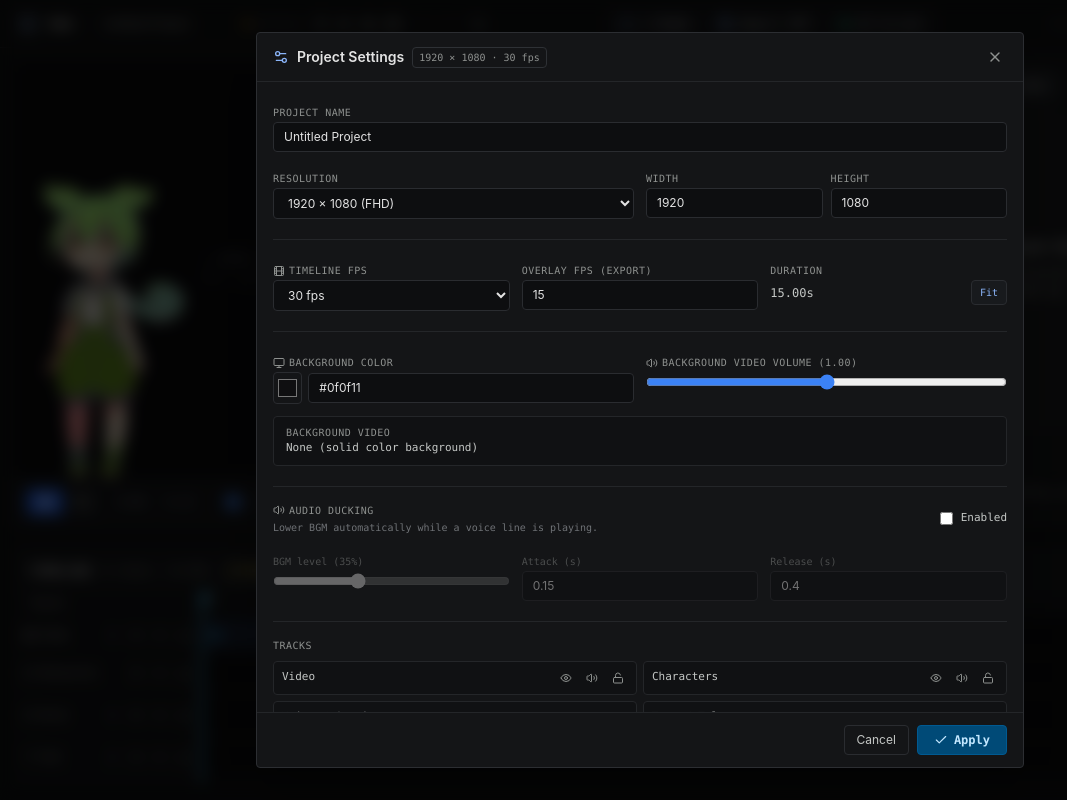
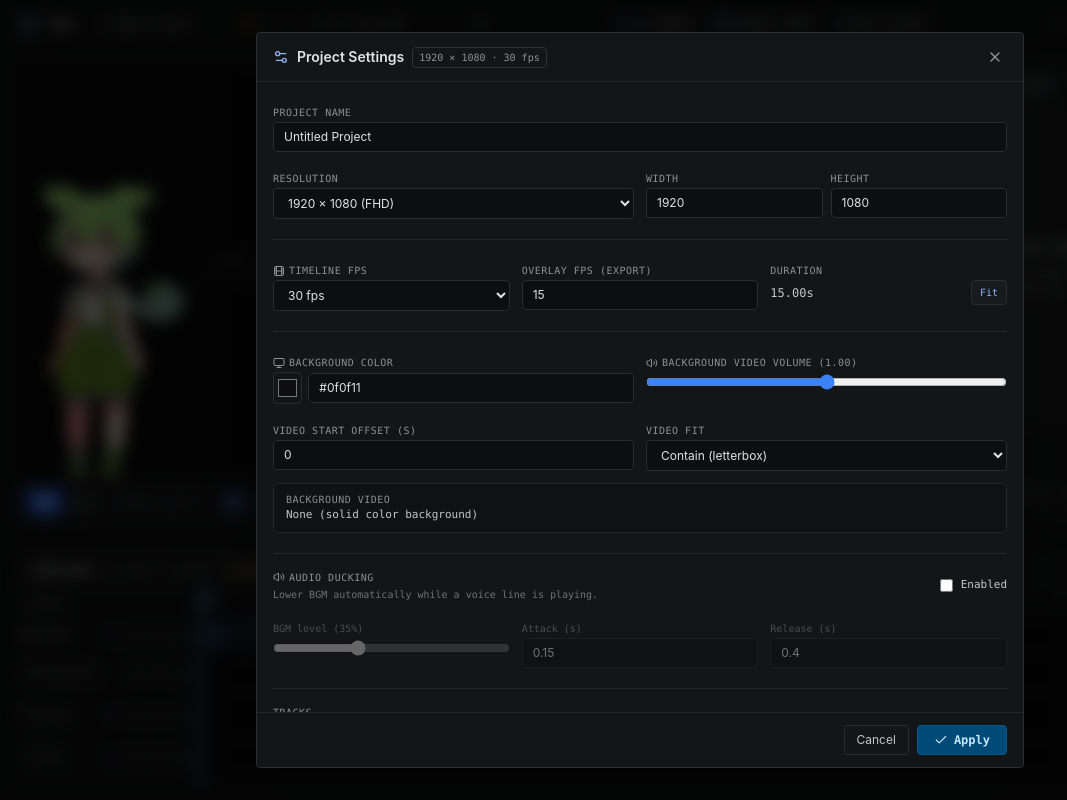
Before and after one commit to lazytatzv/voix, a React (Vite) app: page / in a window 1280 px wide. Both pictures are taken after a click on the button 479 px from the left and 23 px from the top of the page. Shown: the whole page, without its empty margins (0-1067 px from the left). Built offline with nearby package versions, Linux system fonts and the light colour scheme.

Commit message:
feat(video): add background video offset and fit controls

```diff
--- a/src/App.tsx
+++ b/src/App.tsx
@@ -2389,6 +2389,8 @@ export function App() {
             videoInfo={videoInfo}
             loadError={videoLoadError}
             loading={videoLoading}
+            videoOffset={project.timeline.videoOffset ?? 0}
+            videoFit={project.timeline.videoFit ?? 'contain'}
             onCharacterMove={(id, x, y) =>
               handleUpdateCharacter(id, {
                 customX: typeof x === 'number' && !Number.isNaN(x) ? x : undefined,
--- a/src/components/ProjectSettingsModal.tsx
+++ b/src/components/ProjectSettingsModal.tsx
@@ -143,6 +143,11 @@ export const ProjectSettingsModal: React.FC<ProjectSettingsModalProps> = ({
       overlayFps: Math.max(1, Math.min(60, Number(timeline.overlayFps) || 15)),
       videoVolume:
         timeline.videoVolume !== undefined ? Math.max(0, Math.min(2, timeline.videoVolume)) : 1,
+      videoOffset: Math.max(0, Number(timeline.videoOffset) || 0),
+      videoFit:
+        timeline.videoFit === 'cover' || timeline.videoFit === 'stretch'
+          ? timeline.videoFit
+          : 'contain',
       ducking: {
         enabled: Boolean(timeline.ducking?.enabled ?? DEFAULT_DUCKING.enabled),
         level: Math.max(0, Math.min(1, Number(timeline.ducking?.level ?? DEFAULT_DUCKING.level))),
@@ -333,6 +338,45 @@ export const ProjectSettingsModal: React.FC<ProjectSettingsModalProps> = ({
               />
             </label>
 
+            <label className="space-y-1">
+              <span className="text-[10px] font-mono uppercase tracking-wider text-[#8e918f]">
+                Video start offset (s)
+              </span>
+              <input
+                type="number"
+                min={0}
+                step={0.1}
+                value={timeline.videoOffset ?? 0}
+                onChange={(e) =>
+                  setTimeline((prev) => ({
+                    ...prev,
+                    videoOffset: Math.max(0, Number(e.target.value) || 0),
+                  }))
+                }
+                className={inputClass}
+              />
+            </label>
+
+            <label className="space-y-1">
+              <span className="text-[10px] font-mono uppercase tracking-wider text-[#8e918f]">
+                Video fit
+              </span>
+              <select
+                value={timeline.videoFit ?? 'contain'}
+                onChange={(e) =>
+                  setTimeline((prev) => ({
+                    ...prev,
+                    videoFit: e.target.value as 'contain' | 'cover' | 'stretch',
+                  }))
+                }
+                className={inputClass}
+              >
+                <option value="contain">Contain (letterbox)</option>
+                <option value="cover">Cover (crop edges)</option>
+                <option value="stretch">Stretch to frame</option>
+              </select>
+            </label>
+
             <div className="col-span-2 flex items-center justify-between bg-[#101113] border border-[#242629] rounded-sm px-3 py-2">
               <div className="min-w-0">
                 <div className="text-[10px] font-mono uppercase tracking-wider text-[#8e918f]">
--- a/src/components/VideoPreview.tsx
+++ b/src/components/VideoPreview.tsx
@@ -50,6 +50,10 @@ interface VideoPreviewProps {
   onPickVideo?: () => void;
   /** ffprobe metadata resolved before playback starts. */
   videoInfo?: MediaInfo | null;
+  /** Seconds into the source used at timeline position 0. */
+  videoOffset?: number;
+  /** How the background video fills the preview frame. */
+  videoFit?: 'contain' | 'cover' | 'stretch';
   /** Error from URL resolution (media server / missing file). */
   loadError?: string | null;
   /** True while the media URL is being resolved. */
@@ -79,6 +83,8 @@ export const VideoPreview: React.FC<VideoPreviewProps> = ({
   onReloadVideo,
   onPickVideo,
   videoInfo,
+  videoOffset = 0,
+  videoFit = 'contain',
   loadError,
   loading = false,
 }) => {
@@ -192,6 +198,23 @@ export const VideoPreview: React.FC<VideoPreviewProps> = ({
     });
   }, [audioItems]);
 
+  /**
+   * Map a timeline time to the background video's source clock. The offset
+   * trims the start of the recording; looping mirrors the FFmpeg export.
+   */
+  const videoTargetTime = useCallback(
+    (timelineTime: number) => {
+      const video = videoRef.current;
+      const reported =
+        video && Number.isFinite(video.duration) && video.duration > 0 ? video.duration : 0;
+      const sourceDuration = reported > 0 ? reported : videoInfo?.duration ?? 0;
+      let target = Math.max(0, timelineTime + Math.max(0, videoOffset));
+      if (sourceDuration > 0.01) target %= sourceDuration;
+      return Math.max(0.001, target);
+    },
+    [videoOffset, videoInfo]
+  );
+
   // Video play/pause following the timeline.
   useEffect(() => {
     const video = videoRef.current;
@@ -199,8 +222,8 @@ export const VideoPreview: React.FC<VideoPreviewProps> = ({
     if (isPlaying) {
       if (video.readyState >= 1) {
         try {
-          if (Math.abs(video.currentTime - currentTime) > 0.08) {
-            video.currentTime = Math.max(0.001, currentTime);
+          if (Math.abs(video.currentTime - videoTargetTime(currentTime)) > 0.08) {
+            video.currentTime = videoTargetTime(currentTime);
           }
         } catch {}
       }
@@ -210,7 +233,7 @@ export const VideoPreview: React.FC<VideoPreviewProps> = ({
     } else {
       video.pause();
     }
-  }, [isPlaying, videoSrc]);
+  }, [isPlaying, videoSrc, videoTargetTime]);
 
   // Reset video error on new source.
   useEffect(() => {
@@ -236,15 +259,16 @@ export const VideoPreview: React.FC<VideoPreviewProps> = ({
   useEffect(() => {
     const video = videoRef.current;
     if (!video || !videoSrc) return;
-    if (!isPlaying && video.readyState >= 2 && Math.abs(video.currentTime - currentTime) > 0.05) {
+    const target = videoTargetTime(currentTime);
+    if (!isPlaying && video.readyState >= 2 && Math.abs(video.currentTime - target) > 0.05) {
       if (video.seeking) pendingSeekTimeRef.current = currentTime;
       else {
         try {
-          video.currentTime = Math.max(0.001, currentTime);
+          video.currentTime = target;
         } catch {}
       }
     }
-  }, [currentTime, videoSrc, isPlaying]);
+  }, [currentTime, videoSrc, isPlaying, videoTargetTime]);
 
   const handleLoadedMetadata = () => {
     const video = videoRef.current;
@@ -275,8 +299,9 @@ export const VideoPreview: React.FC<VideoPreviewProps> = ({
       setVideoError(null);
       setIsMetadataReady(true);
       try {
-        if (Math.abs(video.currentTime - currentTime) > 0.05) {
-          video.currentTime = Math.max(0.001, currentTime);
+        const target = videoTargetTime(currentTime);
+        if (Math.abs(video.currentTime - target) > 0.05) {
+          video.currentTime = target;
         }
       } catch {}
       renderFrameRef.current();
@@ -330,9 +355,10 @@ export const VideoPreview: React.FC<VideoPreviewProps> = ({
     if (video && pendingSeekTimeRef.current !== null) {
       const nextTime = pendingSeekTimeRef.current;
       pendingSeekTimeRef.current = null;
-      if (Math.abs(video.currentTime - nextTime) > 0.08) {
+      const target = videoTargetTime(nextTime);
+      if (Math.abs(video.currentTime - target) > 0.08) {
         try {
-          video.currentTime = nextTime;
+          video.currentTime = target;
         } catch {}
       }
     }
@@ -537,8 +563,9 @@ export const VideoPreview: React.FC<VideoPreviewProps> = ({
       showTerminal,
       showSafeArea,
       backgroundVideo: videoRef.current,
+      backgroundFit: videoFit,
     });
-  }, [displayCharacters, currentTime, items, tracks, isPlaying, showAvatar, showTerminal, showSafeArea, imageVersion, width, height]);
+  }, [displayCharacters, currentTime, items, tracks, isPlaying, showAvatar, showTerminal, showSafeArea, imageVersion, width, height, videoFit]);
 
   renderFrameRef.current = renderFrame;
 
@@ -561,14 +588,15 @@ export const VideoPreview: React.FC<VideoPreviewProps> = ({
       // too aggressively makes long recordings stutter; only correct real
       // drift and never interrupt an in-flight seek.
       const video = videoRef.current;
+      const videoTarget = videoTargetTime(currentTimeRef.current);
       if (
         video &&
         video.readyState >= 2 &&
         !video.seeking &&
-        Math.abs(video.currentTime - currentTimeRef.current) > 0.45
+        Math.abs(video.currentTime - videoTarget) > 0.45
       ) {
         try {
-          video.currentTime = Math.max(0.001, currentTimeRef.current);
+          video.currentTime = videoTarget;
         } catch {}
       }
 
@@ -616,7 +644,7 @@ export const VideoPreview: React.FC<VideoPreviewProps> = ({
     };
     loop();
     return () => cancelAnimationFrame(raf);
-  }, [isPlaying, audioItems, tracks, duckingIntervals, duckingSettings]);
+  }, [isPlaying, audioItems, tracks, duckingIntervals, duckingSettings, videoTargetTime]);
 
   const formatTime = (seconds: number) => {
     const safe = Number.isFinite(seconds) && seconds > 0 ? seconds : 0;
@@ -653,7 +681,8 @@ export const VideoPreview: React.FC<VideoPreviewProps> = ({
               ref={videoRef}
               src={videoSrc}
               crossOrigin="anonymous"
-              className="absolute inset-0 w-full h-full object-contain pointer-events-none select-none"
+              className="absolute inset-0 w-full h-full pointer-events-none select-none"
+              style={{ objectFit: videoFit === 'stretch' ? 'fill' : videoFit }}
               muted={isMuted}
               playsInline
               loop
--- a/src/render/overlayRenderer.ts
+++ b/src/render/overlayRenderer.ts
@@ -19,6 +19,8 @@ export interface OverlayRenderOptions {
   showSafeArea?: boolean;
   /** Optional background video element for live preview composition. */
   backgroundVideo?: HTMLVideoElement | null;
+  /** How the background video fills the frame. Defaults to contain. */
+  backgroundFit?: 'contain' | 'cover' | 'stretch';
 }
 
 const FALLBACK_STYLE: SubtitleStyle = {
@@ -634,7 +636,34 @@ export function drawOverlayFrame(ctx: CanvasRenderingContext2D, options: Overlay
   // compositing bugs cannot hide the video underneath transparent overlays.
   if (options.backgroundVideo && options.backgroundVideo.readyState >= 2) {
     try {
-      ctx.drawImage(options.backgroundVideo, 0, 0, width, height);
+      const video = options.backgroundVideo;
+      const sourceWidth = video.videoWidth || width;
+      const sourceHeight = video.videoHeight || height;
+      const fit = options.backgroundFit ?? 'contain';
+      if (fit === 'stretch' || sourceWidth <= 0 || sourceHeight <= 0) {
+        ctx.drawImage(video, 0, 0, width, height);
+      } else {
+        const scale =
+          fit === 'cover'
+            ? Math.max(width / sourceWidth, height / sourceHeight)
+            : Math.min(width / sourceWidth, height / sourceHeight);
+        const drawWidth = sourceWidth * scale;
+        const drawHeight = sourceHeight * scale;
+        ctx.save();
+        if (fit === 'cover') {
+          ctx.beginPath();
+          ctx.rect(0, 0, width, height);
+          ctx.clip();
+        }
+        ctx.drawImage(
+          video,
+          (width - drawWidth) / 2,
+          (height - drawHeight) / 2,
+          drawWidth,
+          drawHeight
+        );
+        ctx.restore();
+      }
     } catch {}
   }
 
--- a/src/services/exportService.ts
+++ b/src/services/exportService.ts
@@ -83,6 +83,8 @@ interface StreamExportPayload {
   crf: number;
   preset: string;
   background_volume: number;
+  video_offset: number;
+  video_fit: string;
   audio_clips: AudioClipPayload[];
 }
 
@@ -363,6 +365,8 @@ export async function executeExportVideo(options: ExecuteExportOptions): Promise
       background_volume: videoMuted
         ? 0
         : options.backgroundVolume ?? project.timeline.videoVolume ?? 1,
+      video_offset: Math.max(0, project.timeline.videoOffset ?? 0),
+      video_fit: project.timeline.videoFit ?? 'contain',
       audio_clips: audioClips,
     };
     await invoke('begin_stream_export', { payload });
--- a/src/types/index.ts
+++ b/src/types/index.ts
@@ -222,6 +222,8 @@ export interface DuckingSettings {
   release: number;
 }
 
+export type VideoFit = 'contain' | 'cover' | 'stretch';
+
 export interface TimelineSettings {
   duration: number;
   fps: 30 | 60;
@@ -234,6 +236,10 @@ export interface TimelineSettings {
   videoPath?: string;
   /** Background video audio volume (0.0 - 2.0). */
   videoVolume?: number;
+  /** Seconds into the source video used at timeline position 0. */
+  videoOffset?: number;
+  /** How the background video fills the project frame. */
+  videoFit?: VideoFit;
   /** BGM ducking under voice lines. */
   ducking?: DuckingSettings;
 }
--- a/src/utils/projectYaml.ts
+++ b/src/utils/projectYaml.ts
@@ -54,6 +54,9 @@ export function createEmptyProject(name = 'Untitled Project'): VoixProject {
       height: 1080,
       backgroundColor: '#0f0f11',
       overlayFps: 15,
+      videoVolume: 1,
+      videoOffset: 0,
+      videoFit: 'contain',
       ducking: { ...DEFAULT_DUCKING },
     },
     characters: [],
@@ -319,6 +322,16 @@ export function normalizeProject(raw: unknown, fallbackName = 'Untitled Project'
       overlayFps: Number(timeline.overlayFps ?? 15),
       videoPath: timeline.videoPath ? String(timeline.videoPath) : undefined,
       videoVolume: timeline.videoVolume !== undefined ? Number(timeline.videoVolume) : 1,
+      videoOffset:
+        timeline.videoOffset !== undefined && Number.isFinite(Number(timeline.videoOffset))
+          ? Math.max(0, Number(timeline.videoOffset))
+          : 0,
+      videoFit:
+        timeline.videoFit === 'cover'
+          ? 'cover'
+          : timeline.videoFit === 'stretch'
+            ? 'stretch'
+            : 'contain',
       ducking: normalizeDucking(timeline.ducking),
     },
     characters: Array.isArray(root.characters)
```
Also changed, not shown: 2 other files (tests, documents, lock files or other folders).
